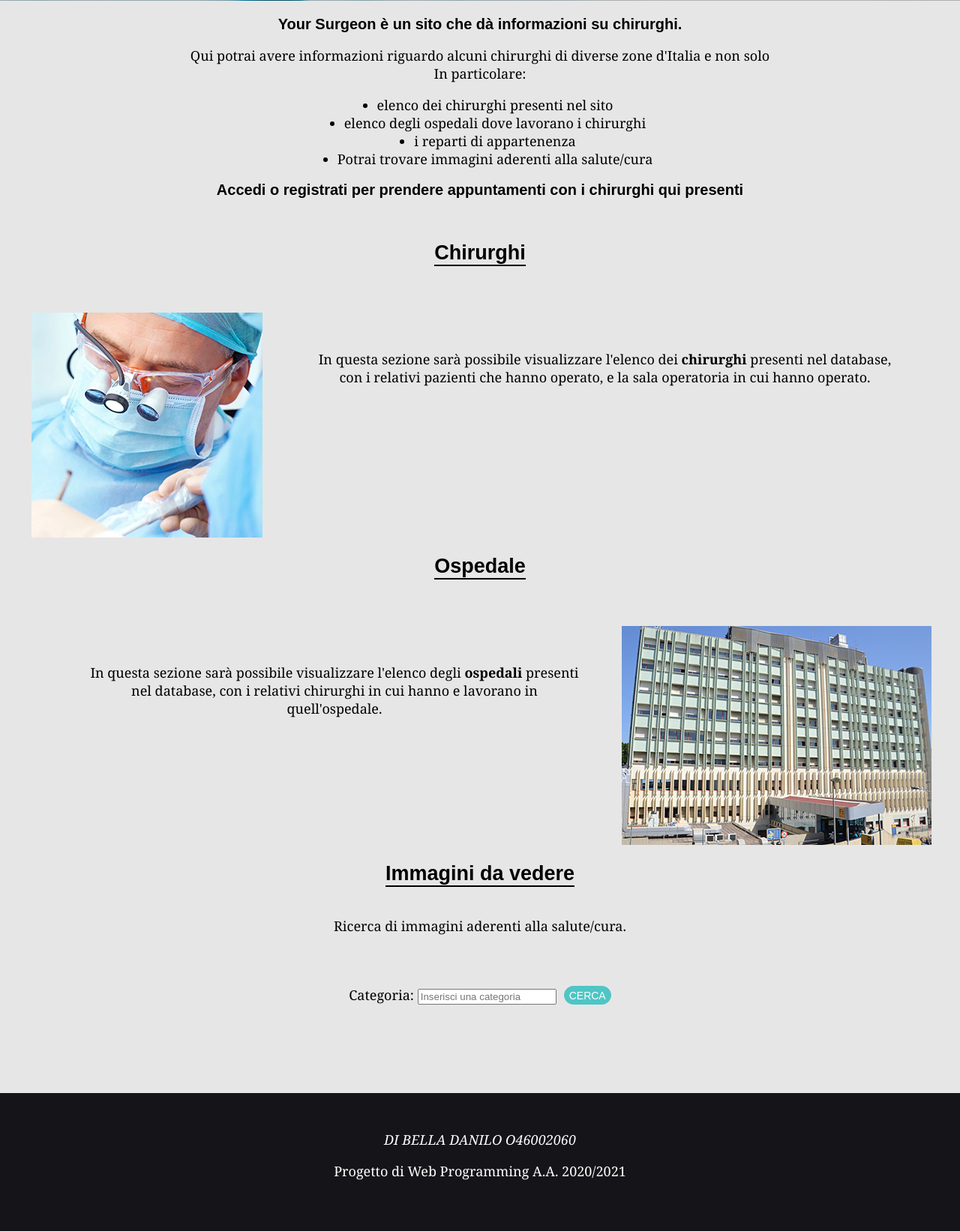
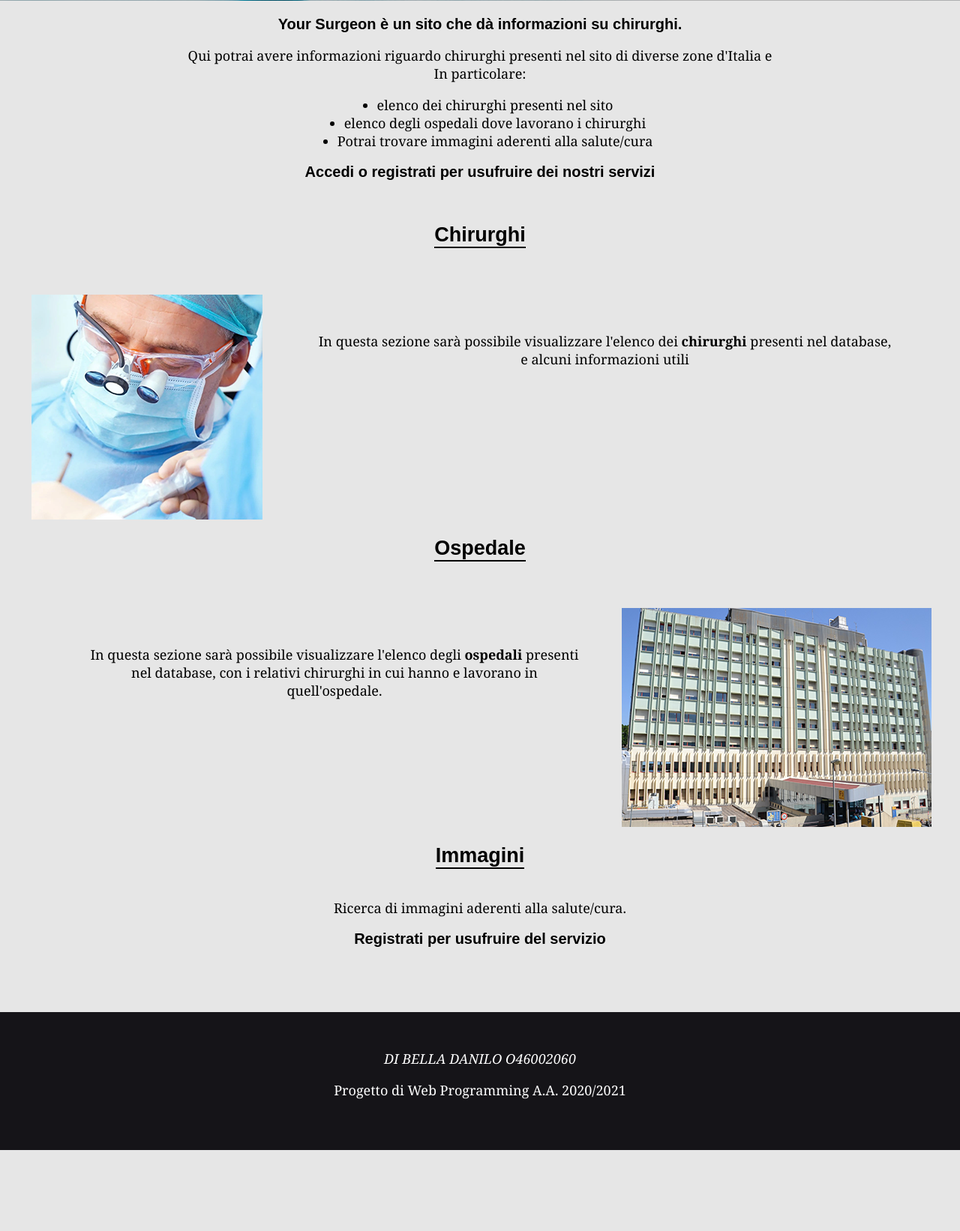
Before and after one commit to O46002060/hw1, a PHP site: page /homePage.php in a window 1280 px wide. Shown: the part 599-2241 px from the top of the page at 75% size. After the commit the page ends 2133 px from the top, so only its background shows below. Run offline with PHP 8.4, Linux system fonts and the light colour scheme; some web fonts are replaced.

Commit message:
Add files via upload

```diff
--- a/homePage.php
+++ b/homePage.php
@@ -6,7 +6,7 @@
         <link rel="preconnect" href="https://fonts.gstatic.com">
         <link href="https://fonts.googleapis.com/css2?family=Chango&family=Open+Sans:wght@300&display=swap" rel="stylesheet">
         <link rel='stylesheet' href='./homePage.css'>
-        <script src="./script/home.js" defer="true"></script>
+
 </head>
 <body>
 <header>
@@ -29,22 +29,21 @@
     <section>
                 <div id='main'>
                     <h1>Your Surgeon è un sito che dà informazioni su chirurghi.</h1>
-                    <p>Qui potrai avere informazioni riguardo alcuni chirurghi di diverse zone d'Italia e non solo</br>
+                    <p>Qui potrai avere informazioni riguardo chirurghi presenti nel sito di diverse zone d'Italia e</br>
                     In particolare:</p>
                <ul>
                    <li><span class='elenco'>elenco dei chirurghi presenti nel sito</span></li>
                    <li><span class='elenco'>elenco degli ospedali dove lavorano i chirurghi</span></li>
-                   <li><span class='elenco'>i reparti di appartenenza</span></li>
                    <li><span class='elenco'>Potrai trovare immagini aderenti alla salute/cura</span></li>
                </ul>
-               <h1> Accedi o registrati per prendere appuntamenti con i chirurghi qui presenti</h1>
+               <h1> Accedi o registrati per usufruire dei nostri servizi</h1>
 
                 <div id='image'>
                     <h2>Chirurghi</h2>
                     <div id='chirurgo'>
                         <img src='./images/img1.png'>
                         <p>In questa sezione sarà possibile visualizzare l'elenco dei <b> chirurghi </b> presenti nel database,</br>
-                            con i relativi pazienti che hanno operato, e la sala operatoria in cui hanno operato.</br></p>
+                            e alcuni informazioni utili</br></p>
                     </div>
                     <h2>Ospedale</h2>
                     <div id='ospedale'>
@@ -54,21 +53,10 @@
                     </div>
 
 
-                <h2>Immagini da vedere</h2>
+                <h2>Immagini</h2>
                 <div class='immagini'>
-                    <p>Ricerca di immagini aderenti alla salute/cura.</p>
-                </div>
-                <form>
-                    <label>Categoria: <input type='text' name = 'content' id ='content' placeholder="Inserisci una categoria"></label>
-                <input class="submit" type='submit' value='Cerca'>
-                </form>
-
-                <article id="album-view">
-
-                </article>
-                <article id="modale" class="hidden">
-
-                </article>
+                    <p>Ricerca di immagini aderenti alla salute/cura.<br>
+                    <h1>Registrati per usufruire del servizio</h1></p>
                 </div>
             </div>
             </section>
--- a/login.php
+++ b/login.php
@@ -61,10 +61,8 @@
                  </div>
                  <div id='links'>
                      <a href="homePage.php">Home</a>
-                     <a href="login.php">Accedi</a>
                  </div>
                  <div id='menu'>
-                     <div></div>
                      <div></div>
                  </div>
                 </nav>
```
Also changed, not shown: home.php (+6 -6 lines).
